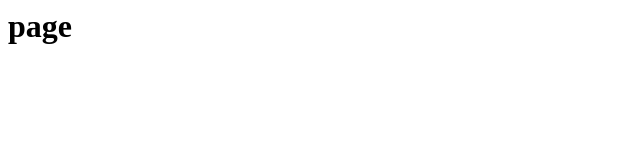
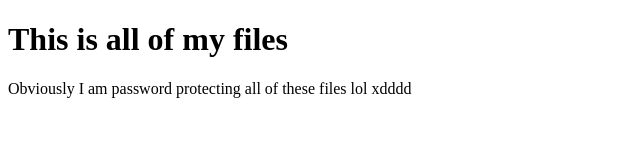
Before and after one commit to jackpalmer547/jackpalmer547.github.io, a plain HTML site: page index.html in a window 1280 px wide. Shown: the whole page, without its empty margins (0-640 px from the left). Drawn offline with Linux system fonts and the light colour scheme.

Commit message:
update index.html

```diff
--- a/index.html
+++ b/index.html
@@ -1 +1,10 @@
-<h1> page </h1>
+<!DOCTYPE html>
+<html>
+<title> jax page</title>
+<body>
+
+<h1> This is all of my files</h1>
+<p> Obviously I am password protecting all of these files lol xdddd</p>
+
+</body>
+</html>
```
